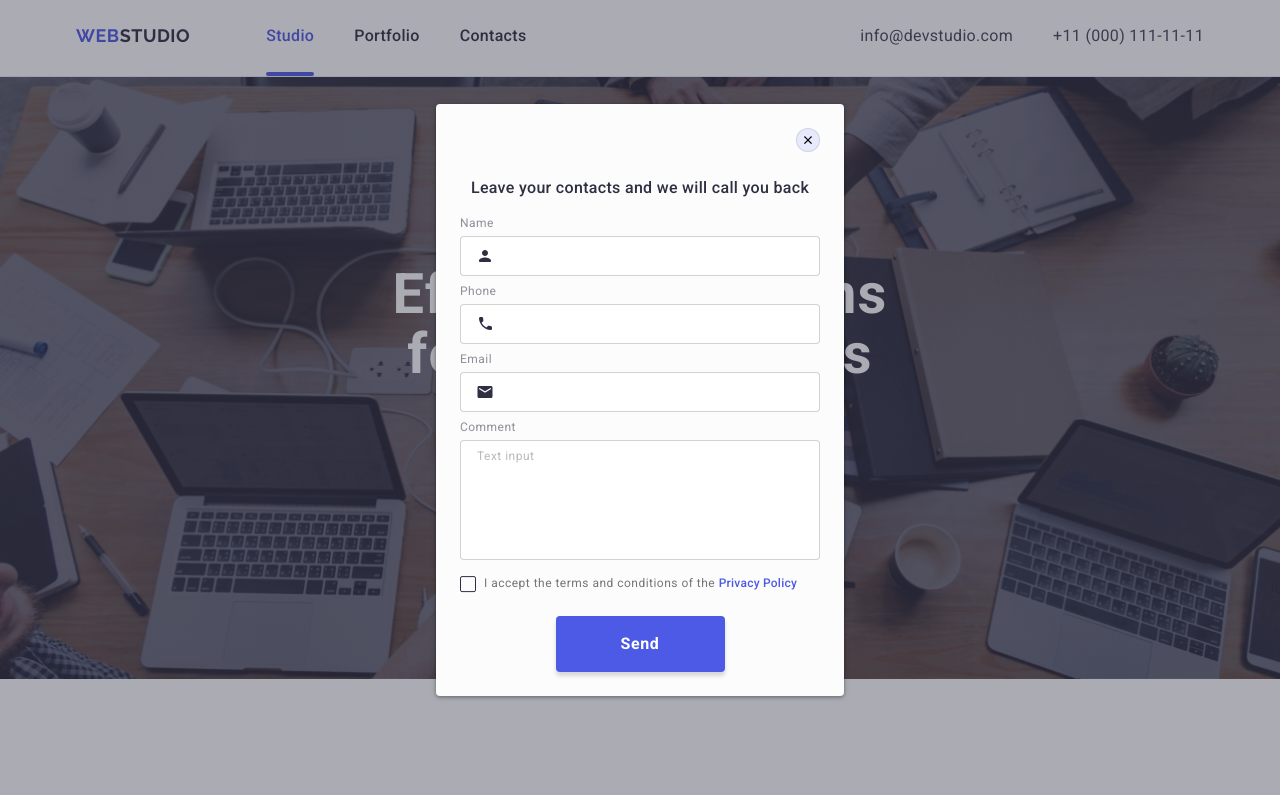
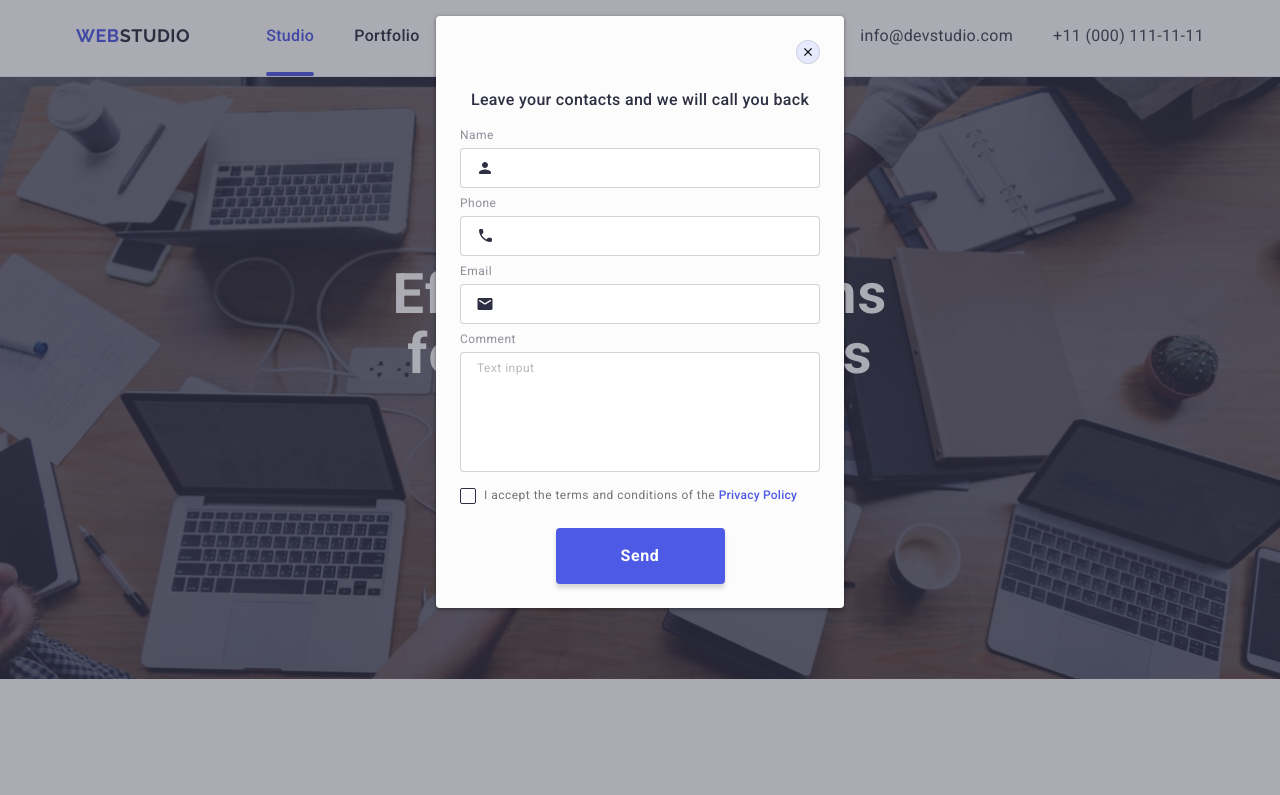
Before and after one commit to folkUA/goit-markup-hw-07, a plain HTML site: page index.html in a window 1280 px wide. Both pictures are taken after a click on the button "Order Service". Shown: the top 795 px of the page. Drawn offline with nearby package versions, Linux system fonts and the light colour scheme.

Commit message:
scroll for modal window

```diff
--- a/css/styles.css
+++ b/css/styles.css
@@ -568,6 +568,18 @@ a.logo {
   }
 }
 
+@media screen and (orientation: landscape), (max-height: 550px) {
+  .backdrop {
+    overflow-y: auto;
+  }
+
+  .modal {
+    top:2%;
+
+    transform: translateX(-50%);
+  }
+}
+
 @media screen and (min-width: 768px) {
   .modal {
     min-width: 408px;
```
